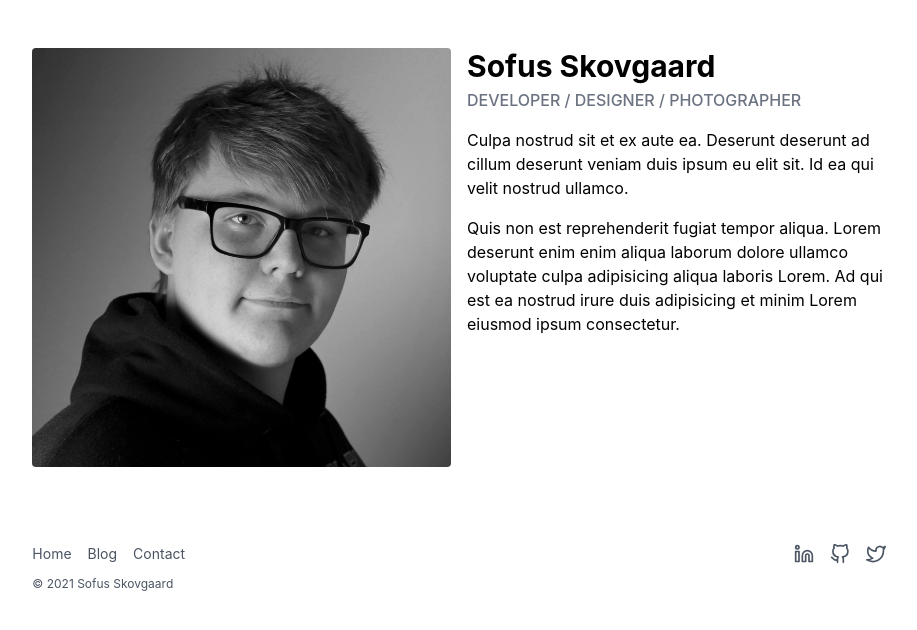
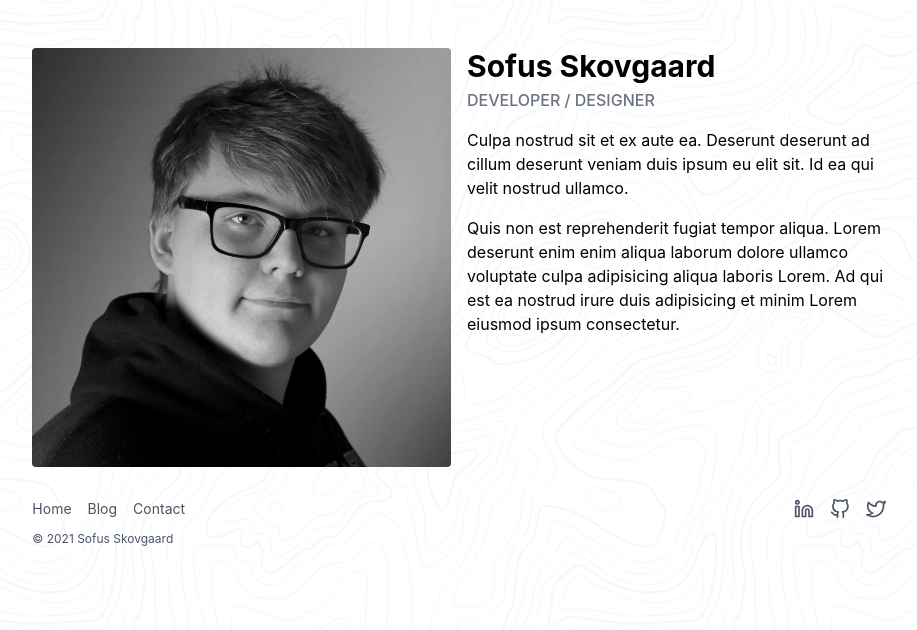
Before and after one commit to sofusskovgaard/sofusskovgaard.com, a Next.js app: page / in a window 1280 px wide. Shown: the top 630 px of the page, without its empty margins (181-1098 px from the left). Built offline with nearby package versions, Linux system fonts and the light colour scheme.

Commit message:
Migrated to using flex instead of grid

```diff
--- a/src/pages/index.tsx
+++ b/src/pages/index.tsx
@@ -11,12 +11,18 @@ import Repository from 'components/repository'
 import List from 'components/list'
 import Container from 'components/container'
 import Loader from 'components/loader'
+import styled from 'styled-components'
 
 const Home: NextPage = () => {
   return (
-    <Container className="grid gap-4 grid-cols-1 md:grid-cols-2 pt-4 md:pt-12 pb-4">
-      <div className="grid gap-4 grid-cols-1 md:grid-cols-2 grid-rows-3 md:grid-rows-6 md:col-span-2">
-        <div className="col-start-1 row-start-2 md:row-start-1 md:row-span-6">
+    <Container className="pt-4 md:pt-12 pb-4">
+      <div className="flex flex-col md:flex-row">
+        <section className="block md:hidden mb-4">
+          <h1 className="font-bold text-3xl mb-1">Sofus Skovgaard</h1>
+          <h3 className="font-medium uppercase text-gray-500">Developer / Designer</h3>
+        </section>
+
+        <div className="flex-1 mb-4 md:mb-0">
           <Image
             src="/images/sofus_skovgaard.jpg"
             className="rounded"
@@ -27,12 +33,13 @@ const Home: NextPage = () => {
           />
         </div>
 
-        <section className="row-start-1 col-start-1 md:col-start-2">
+        <div className="flex flex-col flex-1 md:ml-4">
+          <section className="hidden md:block mb-4">
             <h1 className="font-bold text-3xl mb-1">Sofus Skovgaard</h1>
-          <h3 className="font-medium uppercase text-gray-500">Developer / Designer / Photographer</h3>
+            <h3 className="font-medium uppercase text-gray-500">Developer / Designer</h3>
           </section>
 
-        <section className="row-start-3 md:col-start-2 md:row-span-5">
+          <section>
             <p className="mb-4">
               Culpa nostrud sit et ex aute ea. Deserunt deserunt ad cillum deserunt veniam duis ipsum eu elit sit. Id ea
               qui velit nostrud ullamco.
@@ -44,6 +51,7 @@ const Home: NextPage = () => {
             </p>
           </section>
         </div>
+      </div>
 
       {/* <List<PostModel>
         className="col-start-1 md:col-start-2 md:row-start-2"
@@ -51,9 +59,9 @@ const Home: NextPage = () => {
         link={{ href: '#', text: 'All posts' }}
         render={(model) => <Post key={model.id} post={model} />}
         model={posts}
-      /> */}
+      />
 
-      {/* <List<RepositoryModel>
+      <List<RepositoryModel>
           className="md:col-start-1 md:row-start-2"
           title="Repositories"
           link={{ href: '#', text: 'All repositories' }}
--- a/src/styles/core.scss
+++ b/src/styles/core.scss
@@ -26,14 +26,6 @@ html {
   background: #fff;
   min-height: 100vh;
 
-  body {
-    height: 100%;
-  }
-
-  // &:not(.professional) {
-  //   background: linear-gradient(135deg, #fff 0%, #ddd 100%);
-  //   body {
-  //     background-image: url('/topography.svg');
-  //   }
-  // }
+  background: linear-gradient(135deg, #fff 0%, #ddd 100%);
+  background-image: url('/topography.svg');
 }
```
Lines whose indentation alone changed are shown as unchanged.
